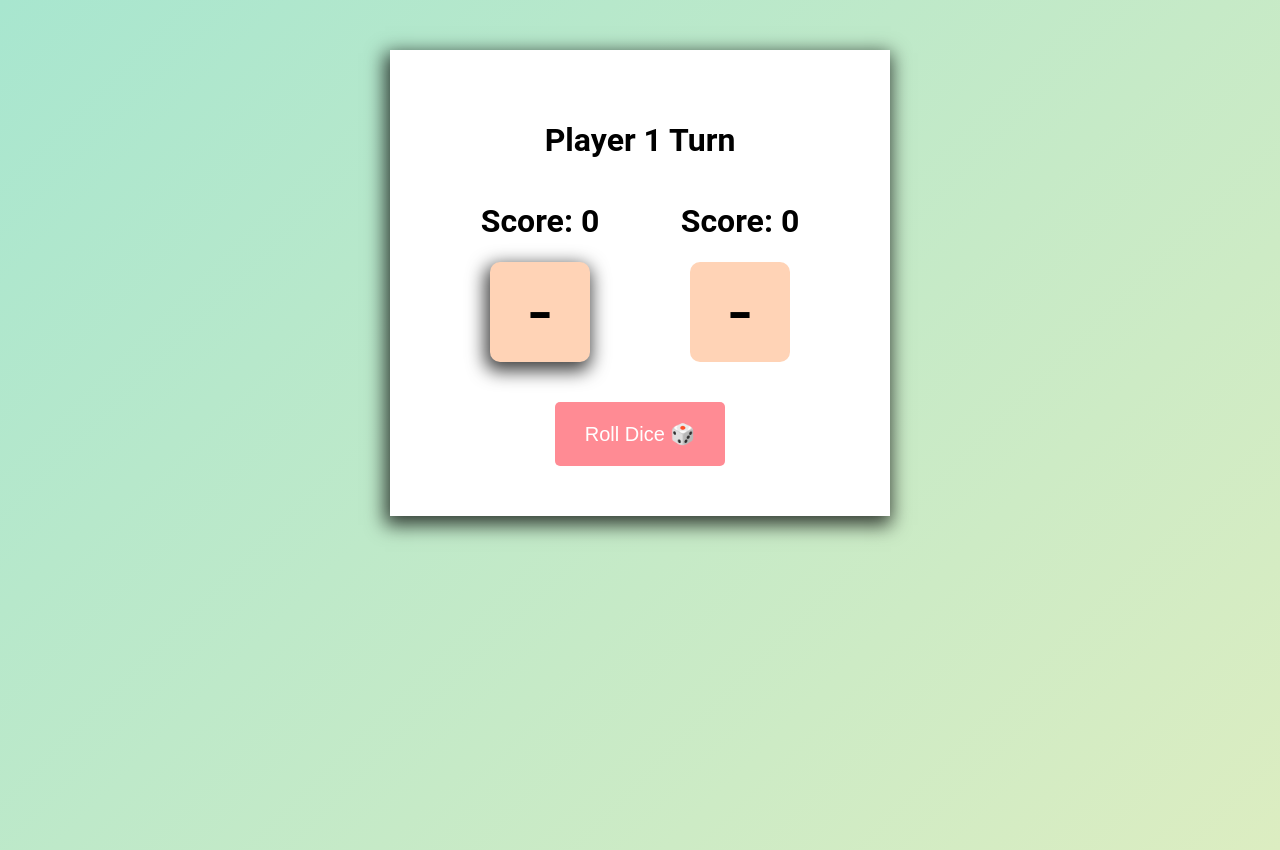
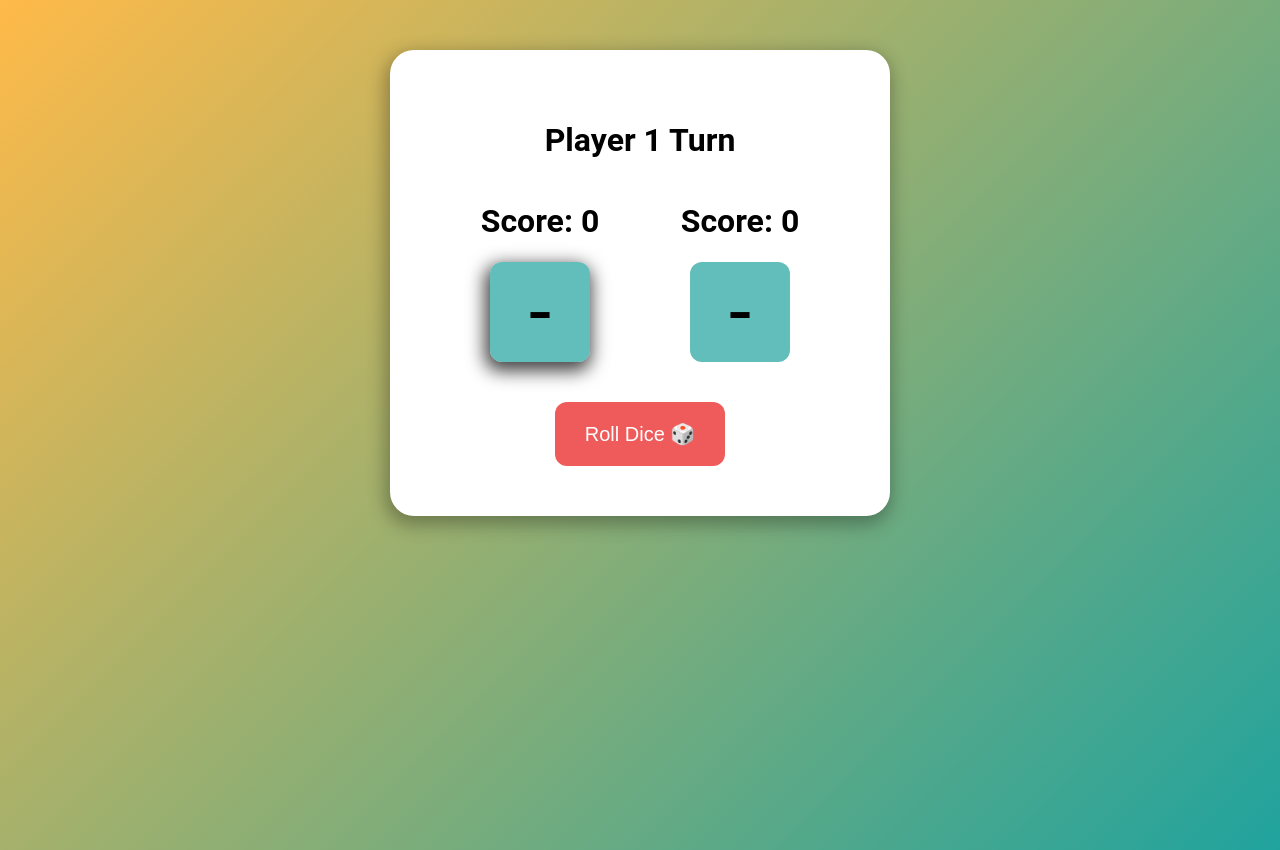
Before and after one commit to vkrutsina/dicegame, a plain HTML site: page index.html in a window 1280 px wide. Drawn offline with Linux system fonts and the light colour scheme.

Commit message:
changed style

```diff
--- a/index.js
+++ b/index.js
@@ -19,7 +19,7 @@ const buttonChange = () => {
 };
 
 const resetGame = () => {
-  message.textContent = 'Player 1 Turn!';
+  message.textContent = 'Player 1 Turn';
   player1Turn = true;
   resetButton.style.display = 'none';
   rollButton.style.display = 'block';
--- a/style.css
+++ b/style.css
@@ -1,10 +1,10 @@
 html,
 body {
-  --color-1: #a8e6cf;
-  --color-2: #dcedc1;
-  --color-3: #ffd3b6;
-  --color-4: #ffaaa5;
-  --color-5: #ff8b94;
+  --color-1: #ffba49;
+  --color-2: #20a39e;
+  --color-3: #ef5b5b;
+  --color-4: #23001e;
+  --color-5: #a4a9ad;
   margin: 0;
   padding: 0;
 }
@@ -22,8 +22,9 @@ body {
   text-align: center;
   margin: 0 auto;
   background-color: white;
-  box-shadow: -2px 6px 18px 3px rgba(0, 0, 0, 0.75);
+  box-shadow: -2px 6px 18px 3px rgba(0, 0, 0, 0.3);
   padding: 50px;
+  border-radius: 24px;
 }
 
 .players {
@@ -33,10 +34,10 @@ body {
 }
 
 .dice {
-  border-radius: 10px;
+  border-radius: 12px;
   width: 100px;
   height: 100px;
-  background-color: var(--color-3);
+  background-color: rgba(32, 163, 158, 0.7);
   margin: 0 auto;
   font-size: 80px;
   display: flex;
@@ -50,12 +51,12 @@ button {
   font-size: 20px;
   margin-top: 40px;
   border: none;
-  border-radius: 5px;
+  border-radius: 12px;
   cursor: pointer;
 }
 
 #rollBtn {
-  background-color: var(--color-5);
+  background-color: var(--color-3);
 }
 
 #resetBtn {
```
